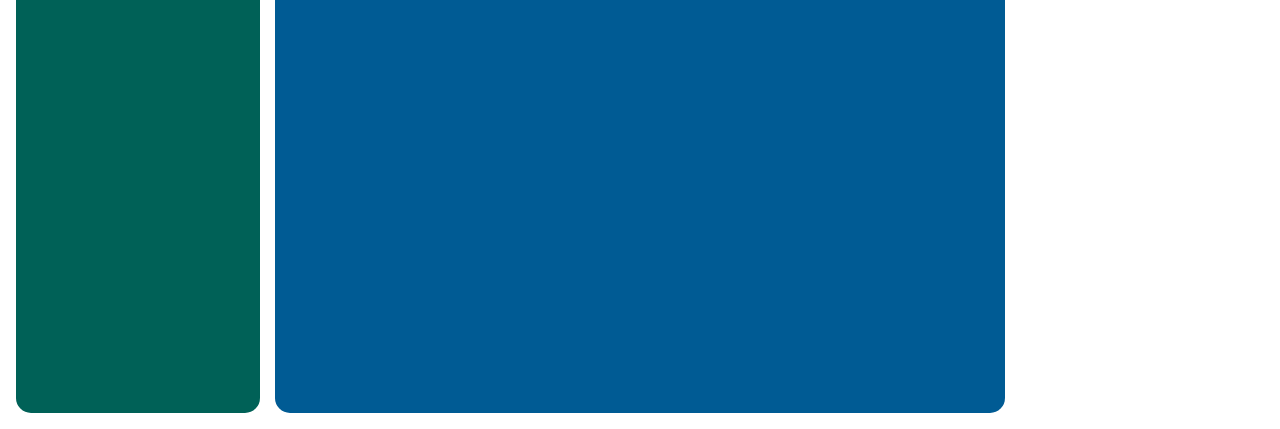
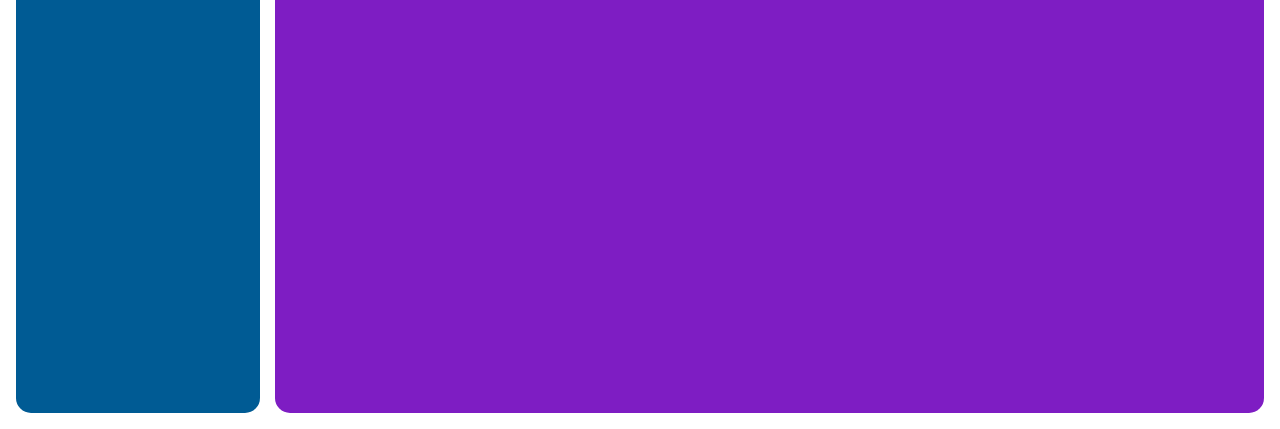
Before and after one commit to marahsang/Odin-Grid-Project, a plain HTML site: page index.html in a window 1280 px wide. Shown: the part 371-800 px from the top of the page. Drawn offline with Linux system fonts and the light colour scheme.

Commit message:
Create layout for header, sidebar and main content and remove right-sidebar

```diff
--- a/index.css
+++ b/index.css
@@ -23,21 +23,33 @@ html, body {
 }
 
 .header {
+  display: grid;
+  grid-column-start: 2;
+  grid-column-end: 4;
+  grid-row-start: 1;
+  grid-row-end: 2;
     background: #006157;
 }
 
 .sidebar {
-    background: #005B94;
+  display: grid;
+  grid-column-start: 1;
+  grid-column-end: 2;
+  grid-row-start: 1;
+  grid-row-end: 4;
+  background: #005B94;
   }
 
-  .main-content {
-
-  }
 
   .right-bar {
     background: #006157;
   }
 
   .article {
+    display: grid;
+    grid-column-start: 2;
+    grid-column-end: 4;
+    grid-row-start: 2;
+    grid-row-end: 4;
     background: #7E1DC3;
   }
--- a/index.html
+++ b/index.html
@@ -10,10 +10,7 @@
     <div class="dashboard">
         <div class="header">Header</div>
         <div class="sidebar">Sidebar</div>
-        <main class="main-content">
         <div class="article">Article</div>
-        <div class="right-bar">Right Side</div>
-        </main>
       </div>
 </body>
 </html>
```
